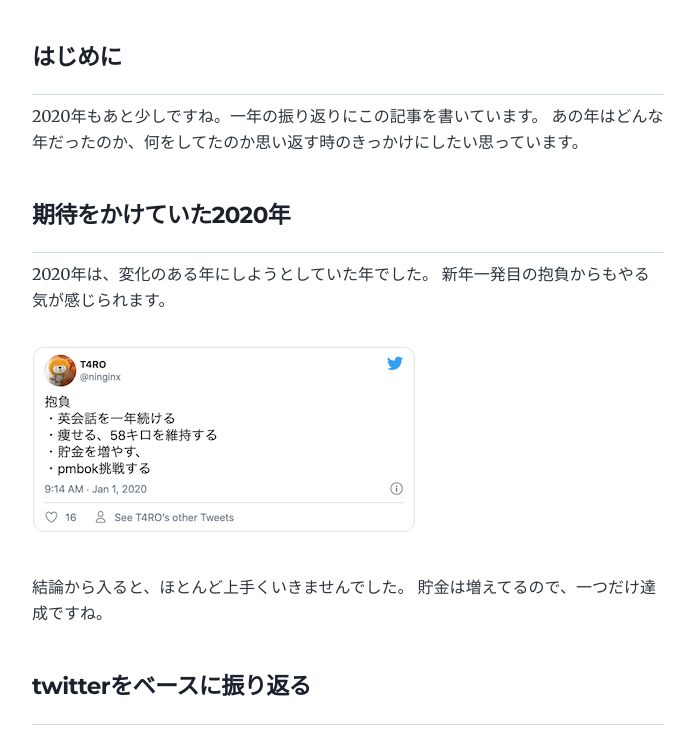
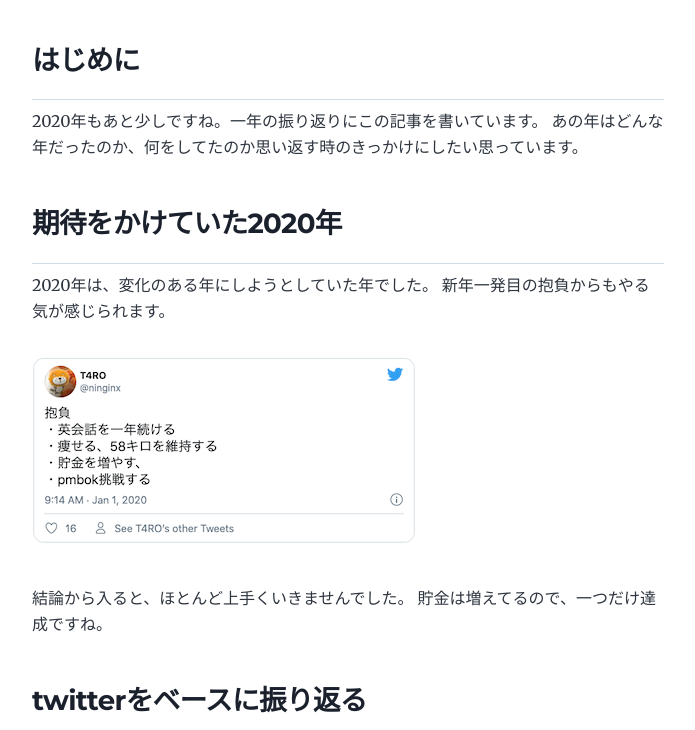
Before and after one commit to ninginx/blog-t4r0, a Gatsby site: page /looking-back2020/ in a window 1280 px wide. Shown: the part 211-941 px from the top of the page, without its empty margins (292-987 px from the left). Built offline with nearby package versions, Linux system fonts and the light colour scheme; Gatsby itself is replaced by a stand-in of ours.

Commit message:
header settings fixed

```diff
--- a/content/blog/looking-back2020/index.md
+++ b/content/blog/looking-back2020/index.md
@@ -5,12 +5,12 @@ description: "Looking-Back 2020"
 slug: "looking-back2020"
 ---
 
-#### はじめに
+### はじめに
 ---------
 2020年もあと少しですね。一年の振り返りにこの記事を書いています。
 あの年はどんな年だったのか、何をしてたのか思い返す時のきっかけにしたい思っています。
 
-#### 期待をかけていた2020年
+### 期待をかけていた2020年
 ---------
 2020年は、変化のある年にしようとしていた年でした。
 新年一発目の抱負からもやる気が感じられます。
@@ -20,7 +20,7 @@ slug: "looking-back2020"
 結論から入ると、ほとんど上手くいきませんでした。
 貯金は増えてるので、一つだけ達成ですね。
 
-#### twitterをベースに振り返る
+### twitterをベースに振り返る
 ---------
 今年のツイートをベースに掘り起こしていくことにしました。
 人生は大体呟いているので。
```
